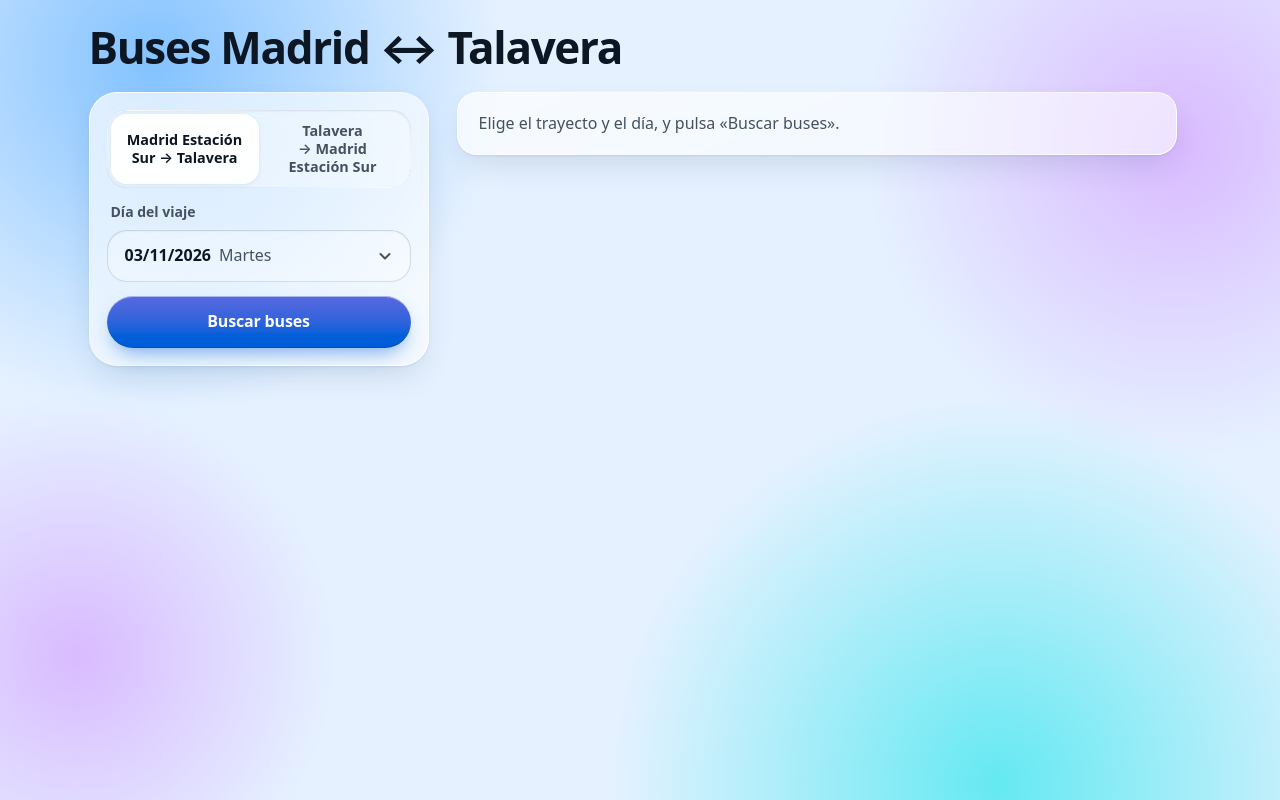
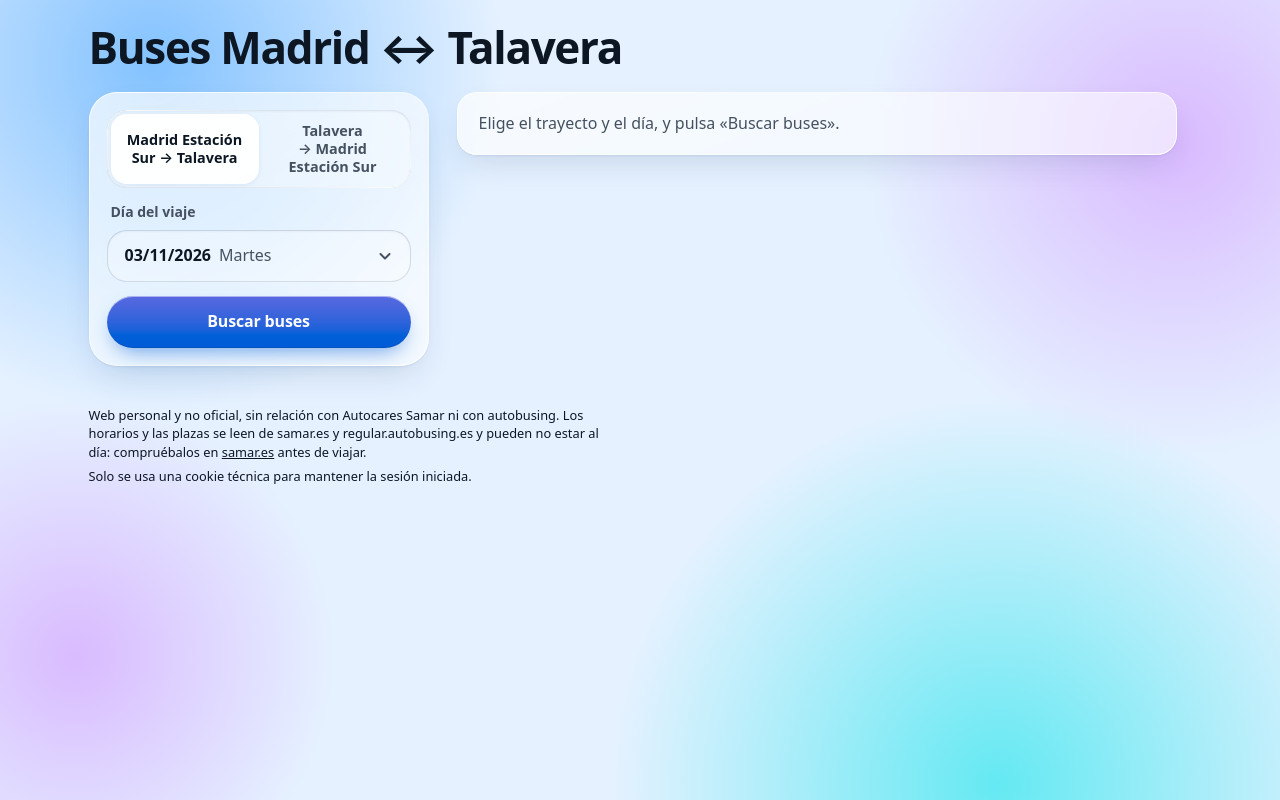
Before and after one commit to BaiAlbert/horarios-buses, a Next.js app: page / in a window 1280 px wide. Built offline with nearby package versions, Linux system fonts and the light colour scheme.

Commit message:
feat(legal): pie con descargo de web no oficial, origen de los datos y cookie técnica
Indica que no tiene relación con Autocares Samar ni con autobusing, que los datos se leen de samar.es y regular.autobusing.es y pueden no estar al día, y que solo se usa una cookie técnica de sesión.

```diff
--- a/app/globals.css
+++ b/app/globals.css
@@ -182,6 +182,9 @@ input:focus-visible { outline: none; }
 }
 .primary:disabled { opacity: 0.6; }
 a.primary { text-decoration: none; }
+
+.site-footer { display: grid; gap: 6px; margin-top: 40px; max-width: 70ch; font-size: 0.8rem; text-wrap: pretty; }
+.site-footer a { color: inherit; }
 .secondary {
   min-height: 46px;
   color: var(--accent-strong);
--- a/app/page.tsx
+++ b/app/page.tsx
@@ -8,6 +8,14 @@ export default function Page() {
       <main className="shell">
         <h1>Buses Madrid ↔ Talavera</h1>
         <SearchApp />
+        <footer className="site-footer">
+          <p>
+            Web personal y no oficial, sin relación con Autocares Samar ni con autobusing. Los horarios y las plazas se
+            leen de samar.es y regular.autobusing.es y pueden no estar al día: compruébalos en{' '}
+            <a href="https://www.samar.es">samar.es</a> antes de viajar.
+          </p>
+          <p>Solo se usa una cookie técnica para mantener la sesión iniciada.</p>
+        </footer>
       </main>
     </>
   );
```
